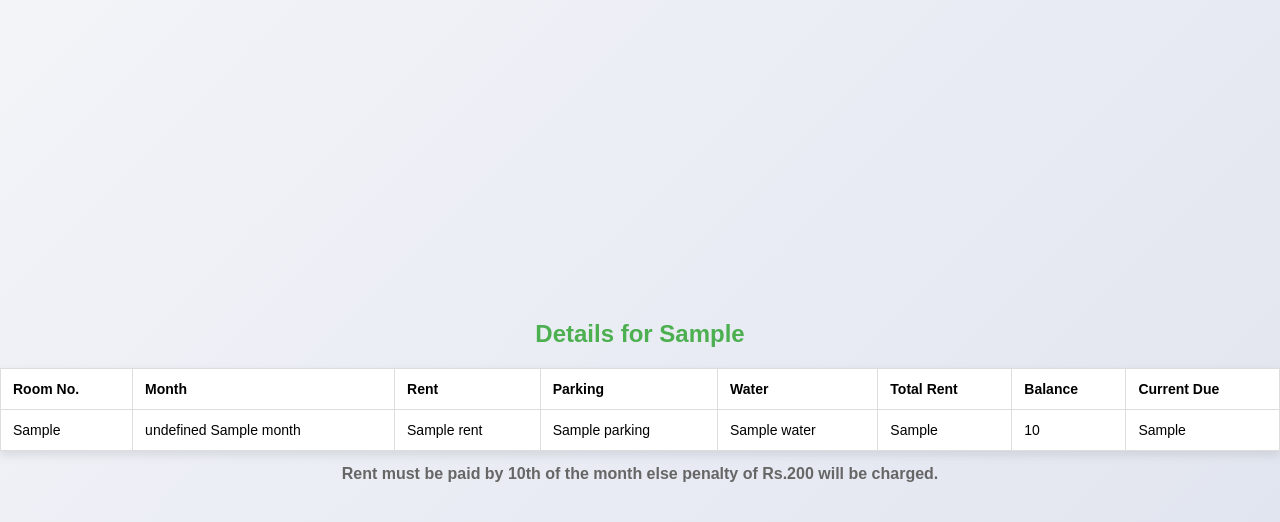
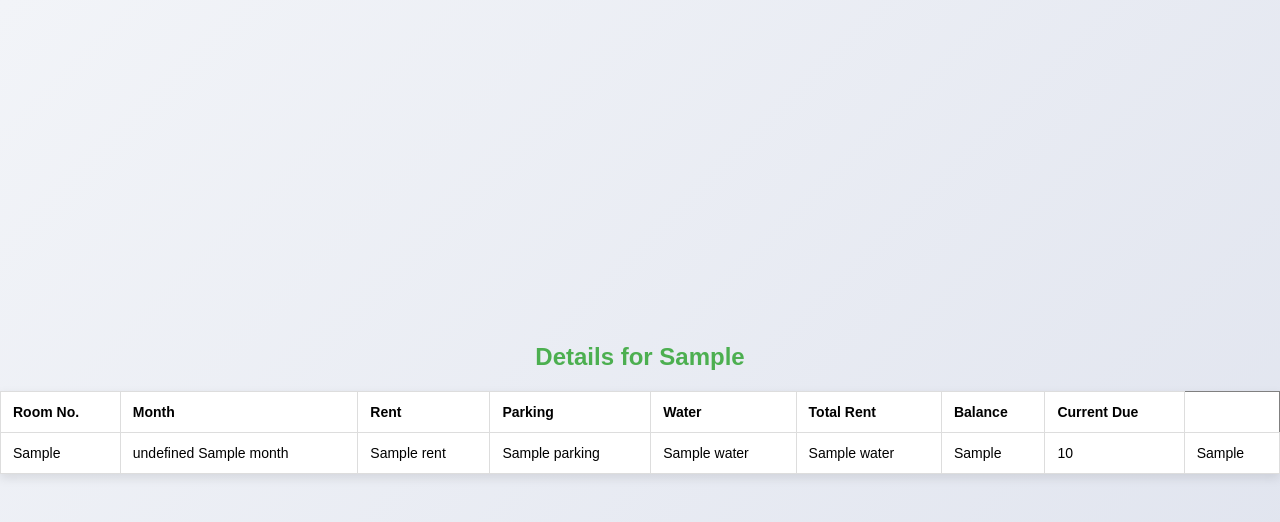
Before and after one commit to Pranshuxyadav/RAO-appartment-RMS, a Flask app: template templates/room_data.html in a window 1280 px wide. Shown: the top 522 px of the page. Run offline with Flask 3, Linux system fonts and the light colour scheme; the template is opened without the code that fills it: most values are stand-ins (such as "Sample title", 1, 10 or a date in 2020).

Commit message:
Update room_data.html
late penalty addition

```diff
--- a/templates/room_data.html
+++ b/templates/room_data.html
@@ -27,7 +27,8 @@
             <td data-label="Rent">{{ tenant['Rent'] }}</td>
             <td data-label="Parking">{{ tenant['Parking'] }}</td>
             <td data-label="Water">{{ tenant['Water'] }}</td>
-            <td data-label="Total Rent">{{ tenant['Total Rent'] }}</td>
+            <td data-label="Late Penalty">{{ tenant['Water'] }}</td>
+            <td data-label="Total Rent">{{ tenant['Late Penalty'] }}</td>
             <td data-label="Balance">{{ tenant['Balance'] }}</td>
             <td data-label="Current Due">{{ tenant['Current Due'] }}</td>
         </tr>
@@ -35,7 +36,6 @@
     {% else %}
         <p>No data found for Room No. {{ room_no }}.</p>
     {% endif %}
-    <h2>Rent must be paid by 10th of the month else penalty of Rs.200 will be charged.</h2>
 
     <!-- Add the script at the bottom before the closing body tag -->
     <script>
```
